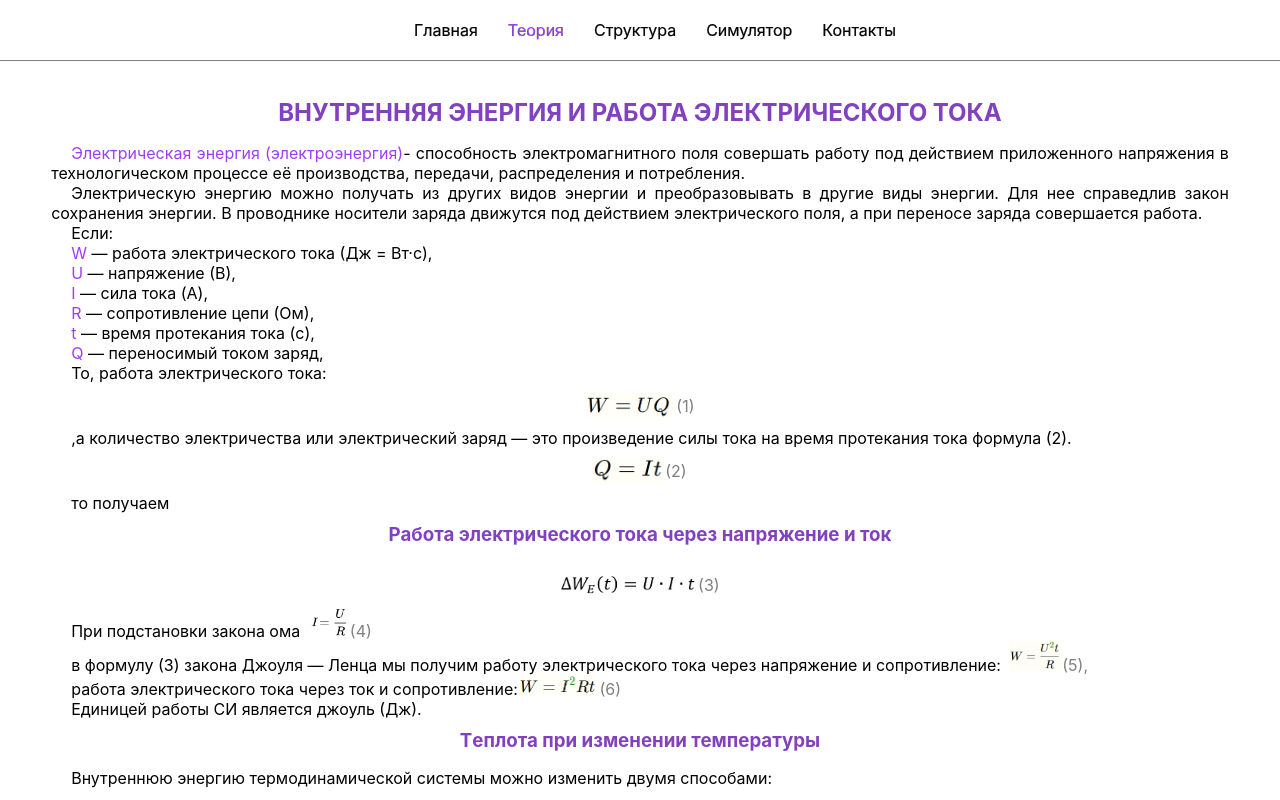
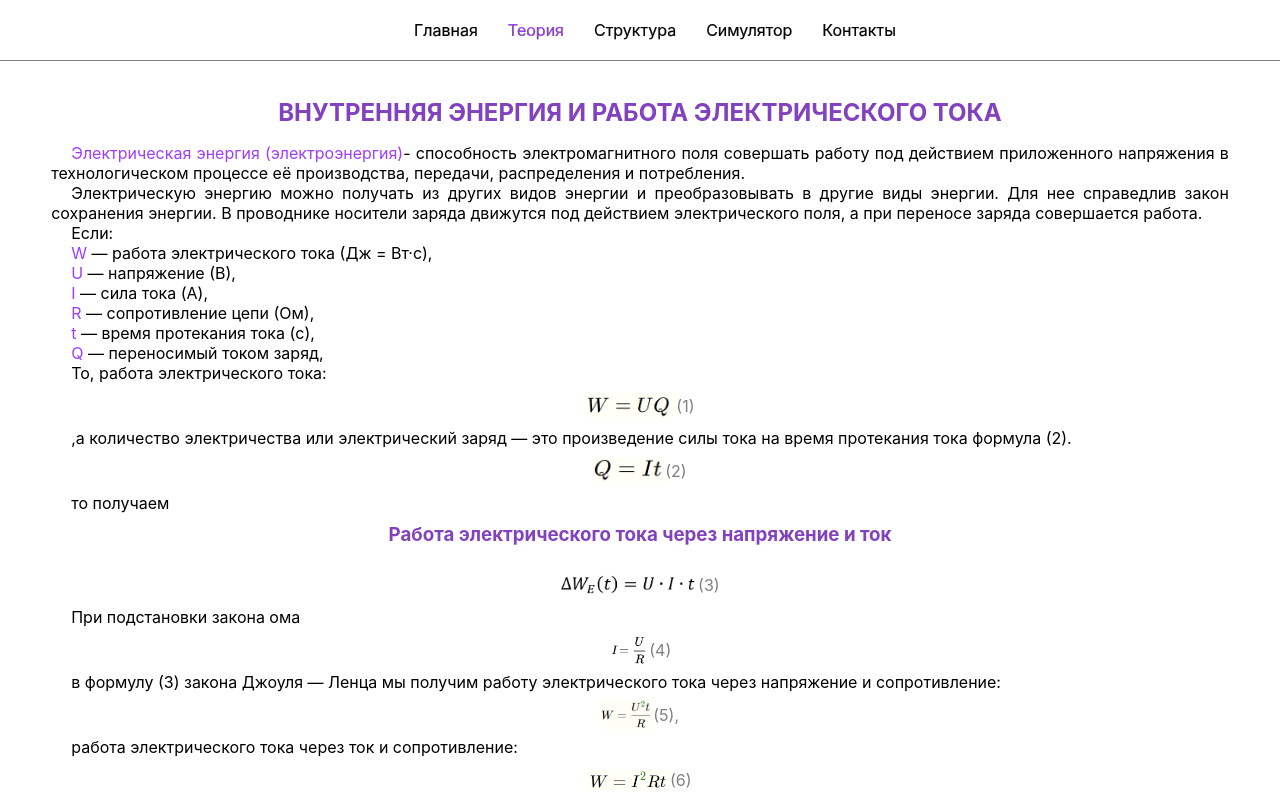
Before and after one commit to Alina0708/react-cms-project, a React (Create React App) app: page /theory in a window 1280 px wide. Shown: the top 800 px of the page. Built offline with nearby package versions, Linux system fonts and the light colour scheme.

Commit message:
feature(theory): add hover to formules

```diff
--- a/src/components/Theory/Theory.js
+++ b/src/components/Theory/Theory.js
@@ -67,19 +67,25 @@ const Theory = () => {
       </div>
       <p>
         При подстановки закона ома &nbsp;
+        <div className={classes.formule}>
           <img alt="Oma" src={Oma} className={classes.omaW} />
           <span className={classes.numberingFormule}>(4)</span>
+        </div>
       </p>
       <p>
         в формулу (3) закона Джоуля — Ленца мы получим работу электрического тока через напряжение и сопротивление:
         &nbsp;
+        <div className={classes.formule}>
           <img alt="W_u2" src={W_u2} className={classes.omaW} />
           <span className={classes.numberingFormule}>(5),</span>
+        </div>
       </p>
       <p>
         работа электрического тока через ток и сопротивление:
+        <div className={classes.formule}>
           <img alt="w_i" src={w_i} className={classes.w_i} />
           <span className={classes.numberingFormule}>(6)</span>
+        </div>
       </p>
       <p>Единицей работы СИ является джоуль (Дж).</p>
       <h3>Tеплота при изменении температуры</h3>
--- a/src/components/Theory/Theory.module.css
+++ b/src/components/Theory/Theory.module.css
@@ -5,6 +5,10 @@
   margin-top: 10px;
   margin-bottom: 10px;
   height: 25px;
+}
+
+.formule img:hover{
+  transform: scale(1.5);
 }
 
 .theory img {
```
Lines whose indentation alone changed are shown as unchanged.
